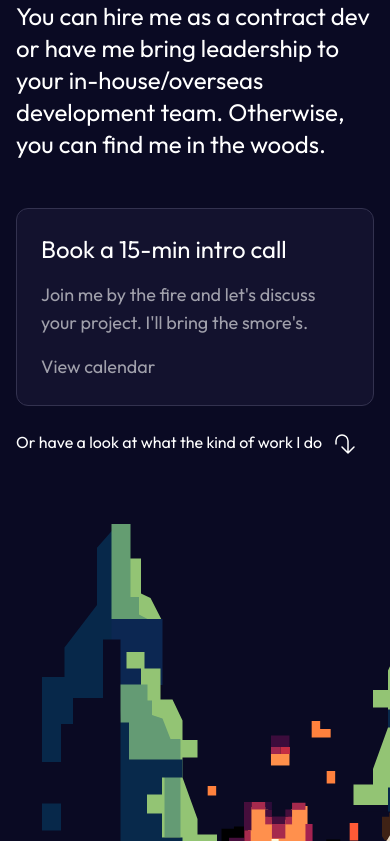
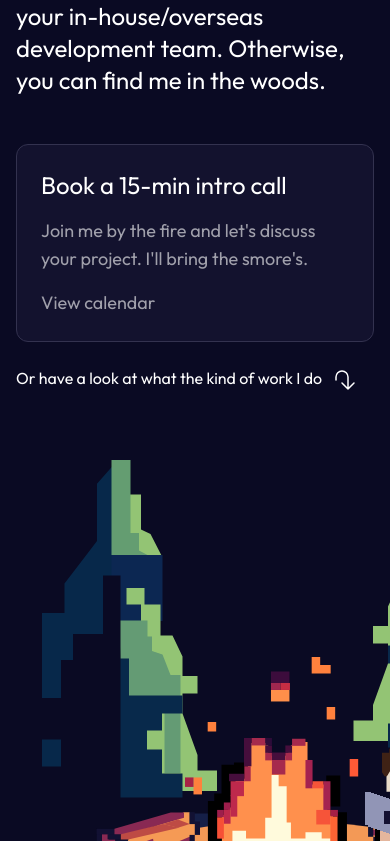
Before and after one commit to joseph-farruggio/joeyfarruggio.com2024, an Astro site: page / in a window 390 px wide. Shown: the part 460-1301 px from the top of the page. Built offline with nearby package versions, Linux system fonts and the light colour scheme; Astro itself is replaced by a stand-in of ours.

Commit message:
mobile padding

```diff
--- a/src/pages/index.astro
+++ b/src/pages/index.astro
@@ -21,7 +21,7 @@ import Smores from "../components/smores.astro";
 <Layout title="Welcome to Astro.">
 	<main class="">
 		<section class="relative overflow-hidden">
-			<div class="relative z-20 max-w-screen-2xl mx-auto pt-60 px-4">
+			<div class="relative z-20 max-w-screen-2xl mx-auto pt-44 md:pt-60 px-4">
 				<h1
 					class="text-6xl md:text-8xl text-pretty font-bold bg-gradient-to-r inline-block text-transparent bg-clip-text from-[#2DD4BF] to-[#0EA5E9]">
 					Web Developer <br />& Consultant
```
